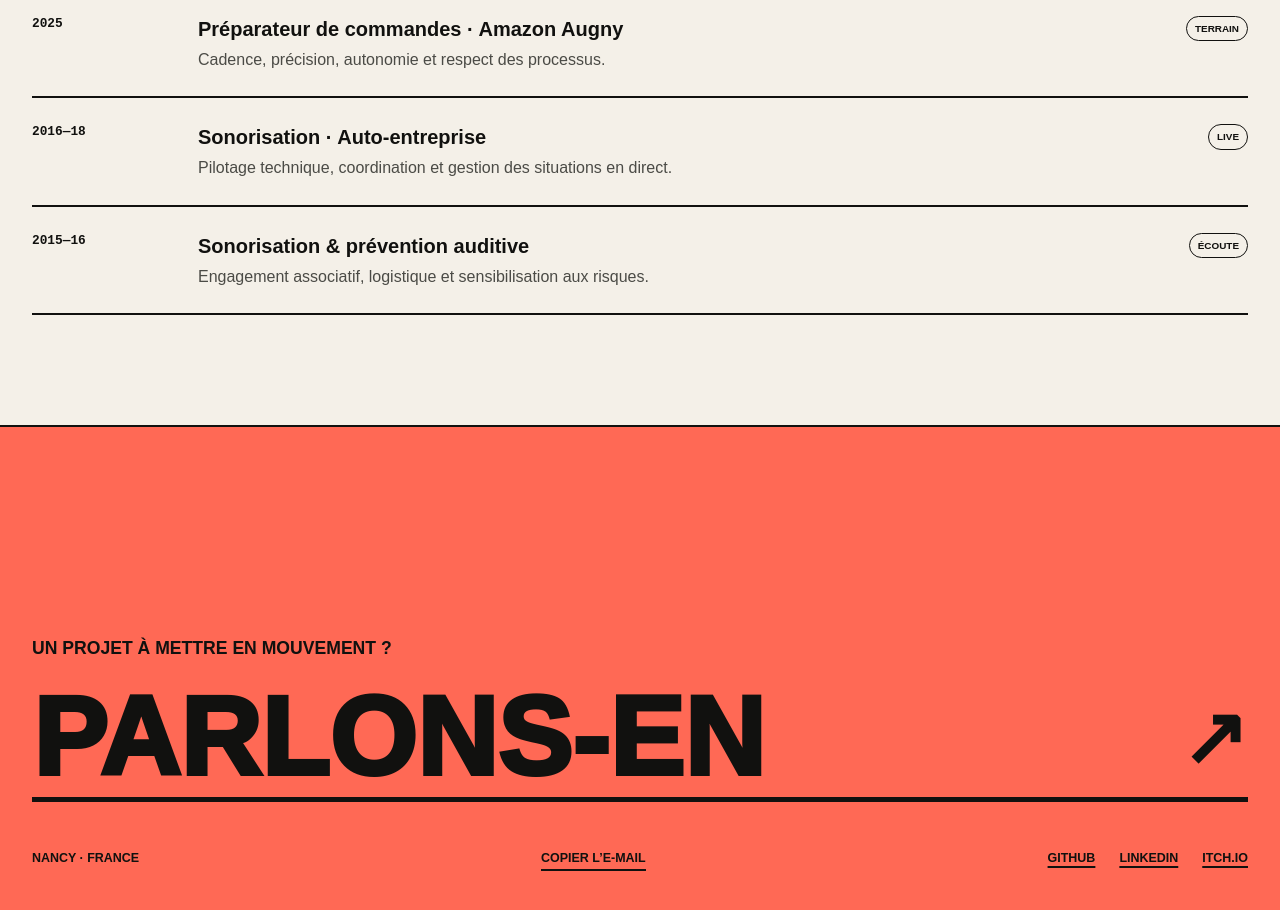
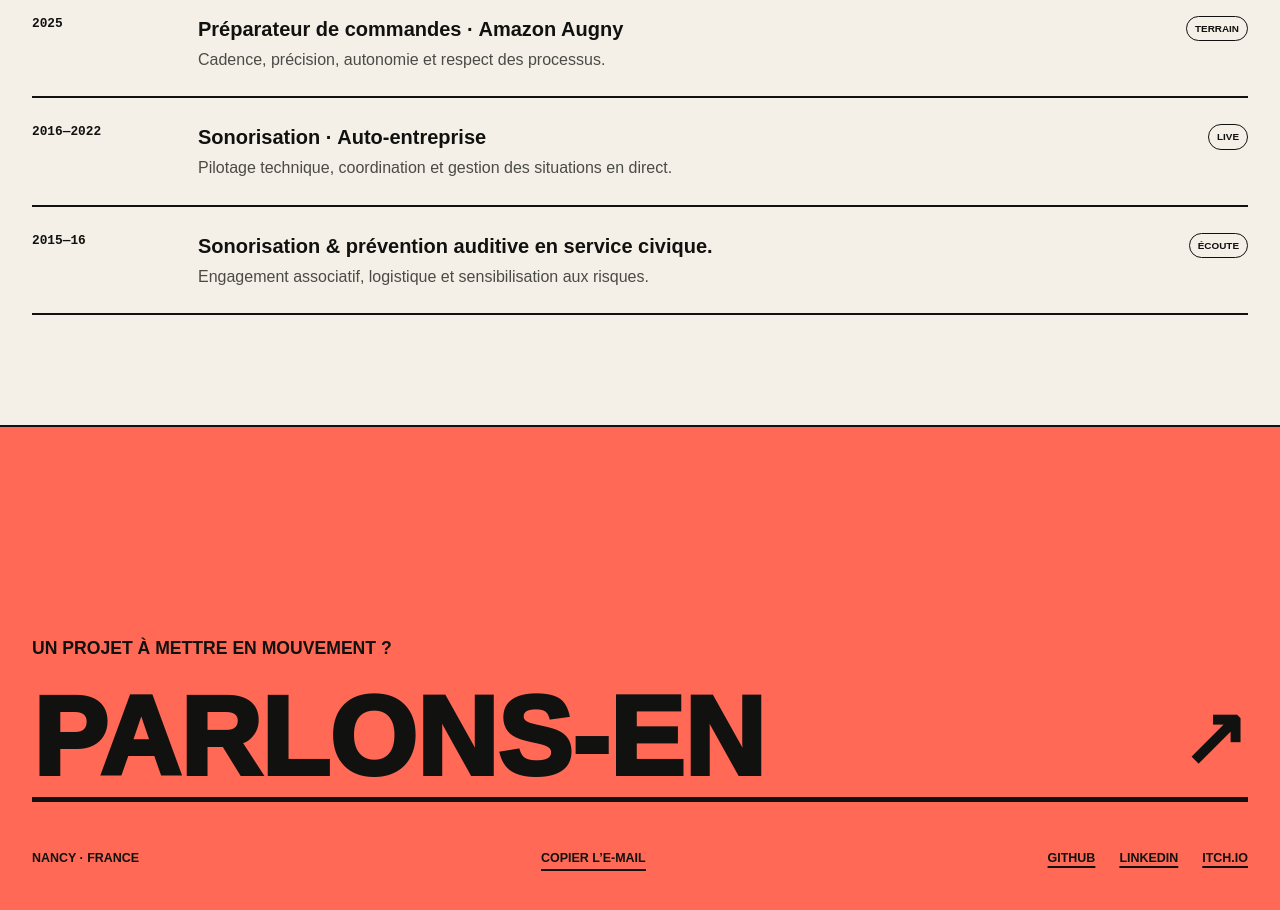
Before and after one commit to Lehomar2vinci/Portfolio, a website: page index.html in a window 1280 px wide. Shown: the part 8800-9710 px from the top of the page. Drawn offline with Linux system fonts and the light colour scheme.

Commit message:
Update time ranges and job descriptions in index.html

```diff
--- a/index.html
+++ b/index.html
@@ -919,7 +919,7 @@
             <span data-en="FIELD">TERRAIN</span>
           </article>
           <article>
-            <time>2016—18</time>
+            <time>2016—2022</time>
             <div>
               <h3 data-en="Live sound · Self-employed">
                 Sonorisation · Auto-entreprise
@@ -937,7 +937,7 @@
             <time>2015—16</time>
             <div>
               <h3 data-en="Live sound & hearing prevention">
-                Sonorisation & prévention auditive
+                Sonorisation & prévention auditive en service civique.
               </h3>
               <p
                 data-en="Community involvement, logistics and hearing risk awareness."
```
